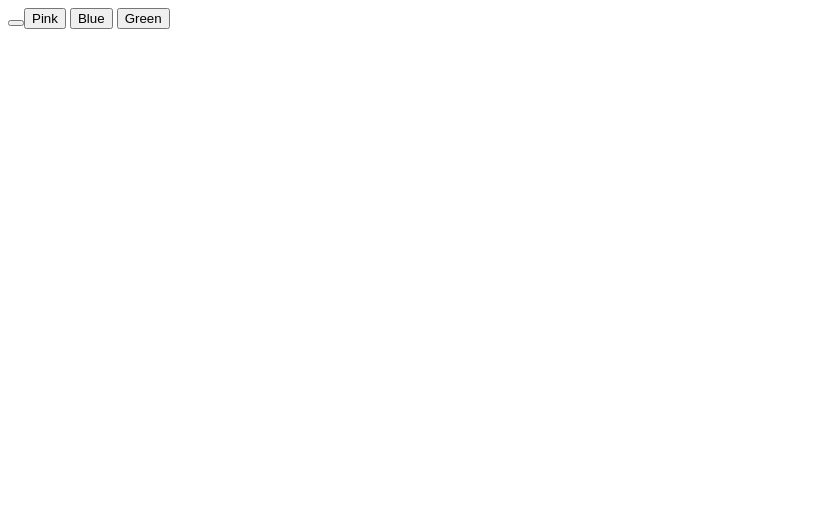
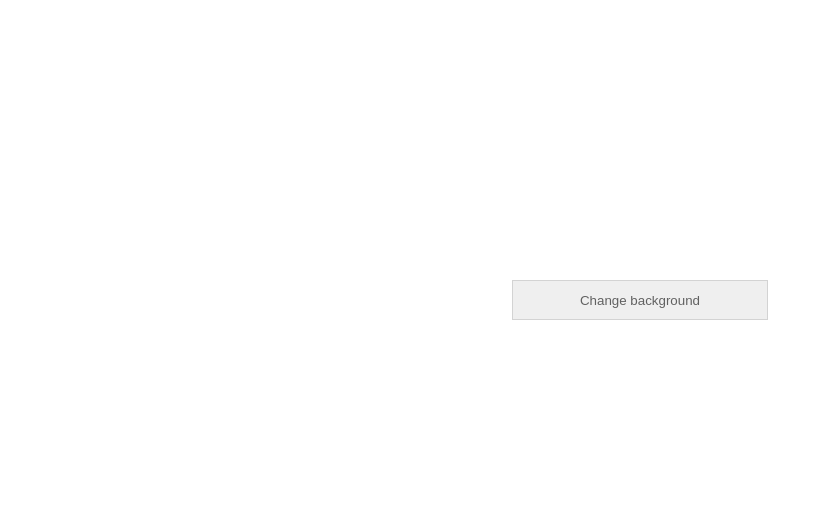
Before and after one commit to Oliv-19/OP_img_dropdown, a website built with webpack: page src/template.html in a window 1280 px wide. Shown: the whole page, without its empty margins (0-823 px from the left). Built offline with nearby package versions, Linux system fonts and the light colour scheme.

Commit message:
Add dropdown module

```diff
--- /dev/null
+++ b/src/dropdown.js
@@ -0,0 +1,26 @@
+export default class Dropdown {
+  constructor(callback) {
+    this.callback = callback;
+    this.section = document.querySelector("#dropdown");
+    this.dd = document.querySelector("#btn_toggle");
+    this.optionsContainer = document.querySelector(".optionsContainer");
+    this.eventListeners();
+  }
+  eventListeners() {
+    this.dd.addEventListener("click", this.showUnshow);
+    this.optionsContainer.addEventListener("click", this.onClick);
+
+  }
+  showUnshow = () => {
+    if (this.optionsContainer.classList.contains("visible")) {
+      this.optionsContainer.classList.remove("visible");
+    } else {
+        this.optionsContainer.classList.add("visible");
+    }
+  };
+  onClick = (e) => {
+    this.optionsContainer.classList.remove("visible");
+    this.callback(e.target.id);
+  };
+
+}
--- /dev/null
+++ b/src/index.css
@@ -0,0 +1,50 @@
+* {
+  margin: 0;
+  padding: 0;
+  box-sizing: border-box;
+}
+body {
+  height: 100vh;
+  width: 100vw;
+}
+/* DROPDOWN */
+#dropdown {
+  height: 100%;
+  width: 100%;
+  display: flex;
+}
+.dropdownContainer,
+.optionsContainer {
+  display: flex;
+  flex-direction: column;
+  align-items: center;
+}
+.dropdownContainer {
+  margin: auto;
+  width: 20%;
+  height: 30%;
+}
+.optionsContainer {
+  width: 100%;
+  display: none;
+}
+.visible {
+  display: block;
+}
+button {
+  appearance: none;
+  width: 100%;
+  height: 3em;
+  border: 1px solid lightgray;
+  color: #616161;
+}
+.option_1 {
+  background-color: pink;
+}
+.option_2 {
+  background-color: #2196f3;
+}
+.option_3 {
+  background-color: #3f8341;
+}
+/* /DROPDOWN */
--- a/src/index.js
+++ b/src/index.js
@@ -0,0 +1,7 @@
+import "./index.css";
+import Dropdown from "./dropdown";
+
+function changeBackground(option) {
+  this.section.className = option;
+}
+new Dropdown(changeBackground);
--- a/src/template.html
+++ b/src/template.html
@@ -8,11 +8,12 @@
 <body>
     <section id="dropdown">
         <div class="dropdownContainer">
-            <button id="btn_toggle">
+            <button id="btn_toggle">Change background</button>
+            <div class="optionsContainer">
                 <button id="option_1">Pink</button>
                 <button id="option_2">Blue</button>
                 <button id="option_3">Green</button>
-            </button>
+            </div>
         </div>
     </section>
 </body>
```
